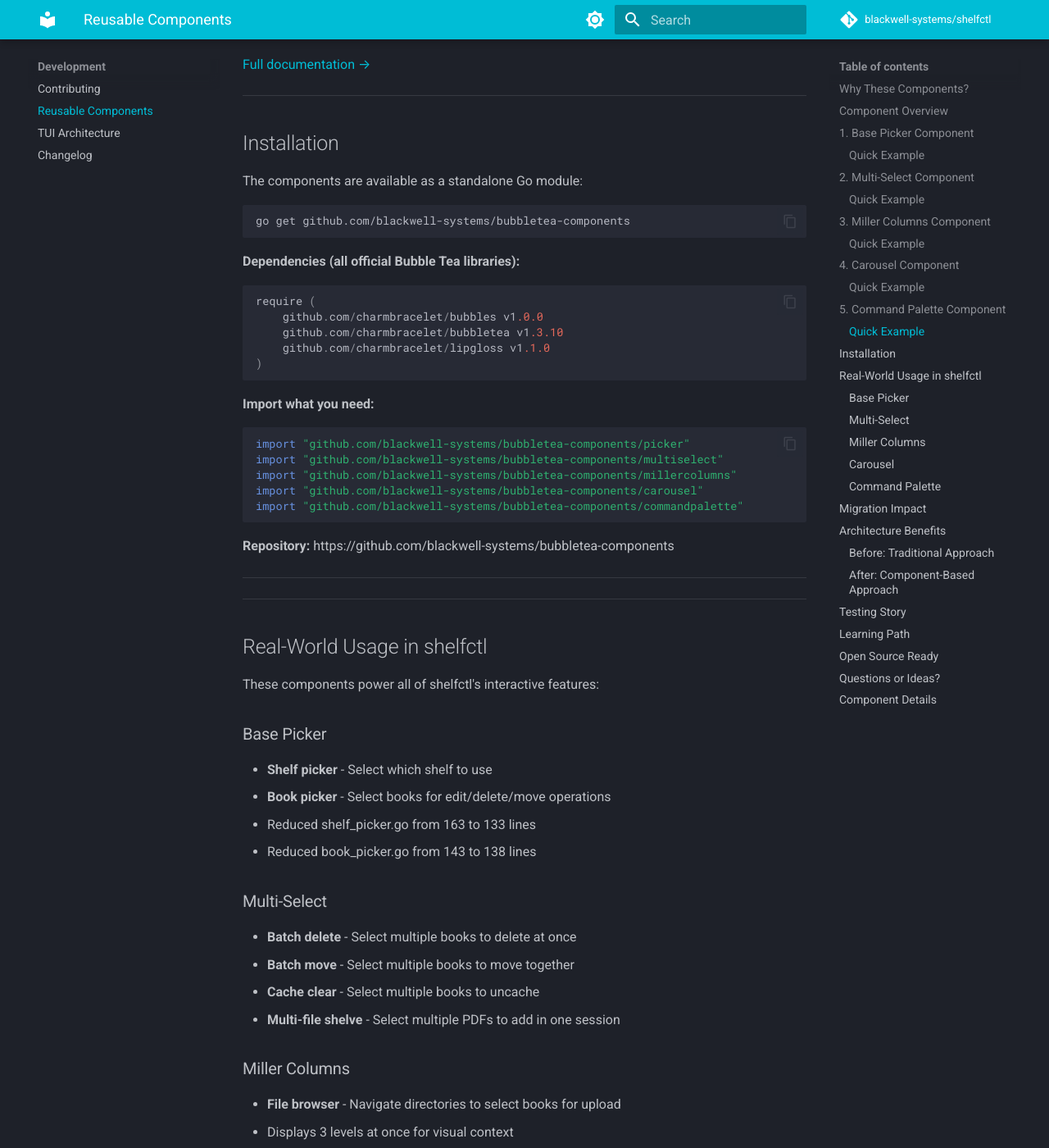
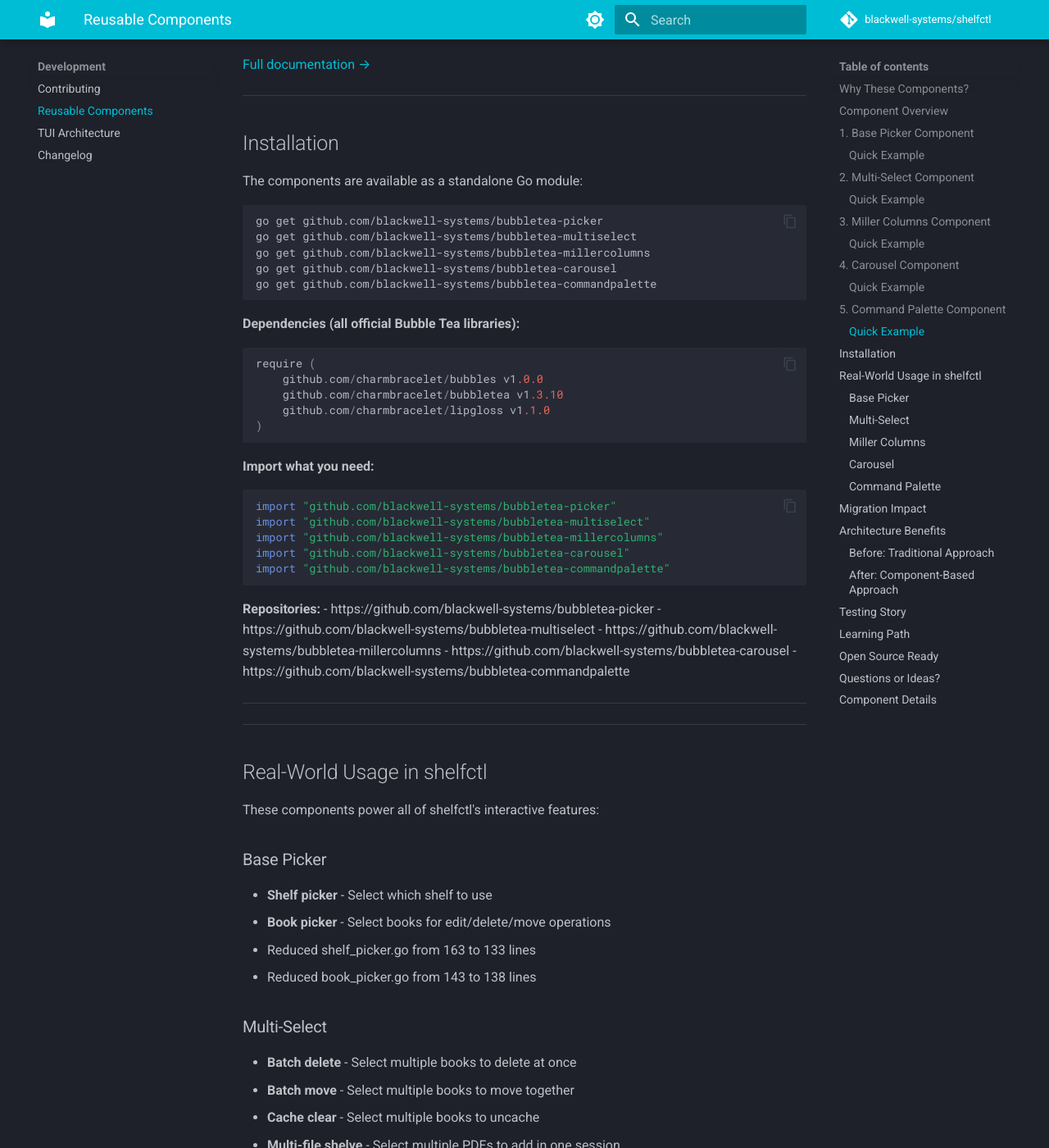
Before and after one commit to blackwell-systems/shelfctl, an MkDocs documentation site: the page built from docs/development/components.md, in a window 1280 px wide and 1400 px high, scrolled down 6573 px. Shown: the whole window at 82% size. Built offline with MkDocs 1.6.1 and Material for MkDocs 9.7.7, drawn with Linux system fonts in a browser that asks for light colours; comment, search, counter and statistics services are not loaded; some of the changed text lies outside the part shown.

Commit message:
Migrate from bubbletea-components monorepo to separate repos
Replace single bubbletea-components dependency with five individual
repos: bubbletea-picker, bubbletea-multiselect, bubbletea-millercolumns,
bubbletea-carousel, bubbletea-commandpalette. Update all Go imports,
go.mod replace directives, CI workflows, and documentation.

````diff
--- a/docs/development/components.md
+++ b/docs/development/components.md
@@ -31,7 +31,7 @@ Building complex TUIs with Bubble Tea involves repetitive boilerplate for common
 
 ## 1. Base Picker Component
 
-**Package:** `github.com/blackwell-systems/bubbletea-components/picker`
+**Package:** `github.com/blackwell-systems/bubbletea-picker`
 
 Eliminates boilerplate for picker components by handling:
 - Standard key bindings (quit, select, custom keys)
@@ -44,7 +44,7 @@ Eliminates boilerplate for picker components by handling:
 
 ```go
 import (
-    "github.com/blackwell-systems/bubbletea-components/picker"
+    "github.com/blackwell-systems/bubbletea-picker"
     "github.com/charmbracelet/bubbles/list"
 )
 
@@ -91,13 +91,13 @@ func (m myPickerModel) View() string {
 **After Base Picker:** ~40 lines focused on your logic
 **Savings:** 38% less code
 
-[Full documentation →](https://github.com/blackwell-systems/bubbletea-components/tree/main/picker)
+[Full documentation →](https://github.com/blackwell-systems/bubbletea-picker)
 
 ---
 
 ## 2. Multi-Select Component
 
-**Package:** `github.com/blackwell-systems/bubbletea-components/multiselect`
+**Package:** `github.com/blackwell-systems/bubbletea-multiselect`
 
 Generic multi-selection wrapper that works with any `list.Item`:
 - Checkbox UI with customizable appearance
@@ -109,7 +109,7 @@ Generic multi-selection wrapper that works with any `list.Item`:
 
 ```go
 import (
-    "github.com/blackwell-systems/bubbletea-components/multiselect"
+    "github.com/blackwell-systems/bubbletea-multiselect"
     "github.com/charmbracelet/bubbles/list"
 )
 
@@ -155,13 +155,13 @@ selectedKeys := ms.SelectedKeys()
 - Tag management
 - Any list where users need to select multiple items
 
-[Full documentation →](https://github.com/blackwell-systems/bubbletea-components/tree/main/multiselect)
+[Full documentation →](https://github.com/blackwell-systems/bubbletea-multiselect)
 
 ---
 
 ## 3. Miller Columns Component
 
-**Package:** `github.com/blackwell-systems/bubbletea-components/millercolumns`
+**Package:** `github.com/blackwell-systems/bubbletea-millercolumns`
 
 Hierarchical navigation layout inspired by macOS Finder:
 - Multiple directory levels displayed side-by-side
@@ -174,7 +174,7 @@ Hierarchical navigation layout inspired by macOS Finder:
 
 ```go
 import (
-    "github.com/blackwell-systems/bubbletea-components/millercolumns"
+    "github.com/blackwell-systems/bubbletea-millercolumns"
     "github.com/charmbracelet/bubbles/list"
     "github.com/charmbracelet/lipgloss"
 )
@@ -231,13 +231,13 @@ mc := millercolumns.New(millercolumns.Config{
 - Configuration editors with nested sections
 - Any hierarchical data exploration
 
-[Full documentation →](https://github.com/blackwell-systems/bubbletea-components/tree/main/millercolumns)
+[Full documentation →](https://github.com/blackwell-systems/bubbletea-millercolumns)
 
 ---
 
 ## 4. Carousel Component
 
-**Package:** `github.com/blackwell-systems/bubbletea-components/carousel`
+**Package:** `github.com/blackwell-systems/bubbletea-carousel`
 
 Peeking single-row card layout where the active card is centered at full width and adjacent cards peek in from both sides:
 - Ghost cards at edges for visual continuity
@@ -249,7 +249,7 @@ Peeking single-row card layout where the active card is centered at full width a
 ### Quick Example
 
 ```go
-import "github.com/blackwell-systems/bubbletea-components/carousel"
+import "github.com/blackwell-systems/bubbletea-carousel"
 
 type myDelegate struct{}
 
@@ -274,13 +274,13 @@ c.SetSize(width, height)
 - Batch review interfaces
 - Any horizontal card-based navigation
 
-[Full documentation →](https://github.com/blackwell-systems/bubbletea-components/tree/main/carousel)
+[Full documentation →](https://github.com/blackwell-systems/bubbletea-carousel)
 
 ---
 
 ## 5. Command Palette Component
 
-**Package:** `github.com/blackwell-systems/bubbletea-components/commandpalette`
+**Package:** `github.com/blackwell-systems/bubbletea-commandpalette`
 
 Fuzzy-search overlay for executing actions — VS Code `Ctrl+P` style:
 - Type to filter actions by label and keywords
@@ -291,7 +291,7 @@ Fuzzy-search overlay for executing actions — VS Code `Ctrl+P` style:
 ### Quick Example
 
 ```go
-import "github.com/blackwell-systems/bubbletea-components/commandpalette"
+import "github.com/blackwell-systems/bubbletea-commandpalette"
 
 palette := commandpalette.New(commandpalette.Config{
     Actions: []commandpalette.Action{
@@ -329,7 +329,7 @@ case commandpalette.ActionSelectedMsg:
 - Quick access to deeply nested features
 - Any TUI with discoverable commands
 
-[Full documentation →](https://github.com/blackwell-systems/bubbletea-components/tree/main/commandpalette)
+[Full documentation →](https://github.com/blackwell-systems/bubbletea-commandpalette)
 
 ---
 
@@ -338,7 +338,11 @@ case commandpalette.ActionSelectedMsg:
 The components are available as a standalone Go module:
 
 ```bash
-go get github.com/blackwell-systems/bubbletea-components
+go get github.com/blackwell-systems/bubbletea-picker
+go get github.com/blackwell-systems/bubbletea-multiselect
+go get github.com/blackwell-systems/bubbletea-millercolumns
+go get github.com/blackwell-systems/bubbletea-carousel
+go get github.com/blackwell-systems/bubbletea-commandpalette
 ```
 
 **Dependencies (all official Bubble Tea libraries):**
@@ -352,14 +356,19 @@ require (
 
 **Import what you need:**
 ```go
-import "github.com/blackwell-systems/bubbletea-components/picker"
-import "github.com/blackwell-systems/bubbletea-components/multiselect"
-import "github.com/blackwell-systems/bubbletea-components/millercolumns"
-import "github.com/blackwell-systems/bubbletea-components/carousel"
-import "github.com/blackwell-systems/bubbletea-components/commandpalette"
+import "github.com/blackwell-systems/bubbletea-picker"
+import "github.com/blackwell-systems/bubbletea-multiselect"
+import "github.com/blackwell-systems/bubbletea-millercolumns"
+import "github.com/blackwell-systems/bubbletea-carousel"
+import "github.com/blackwell-systems/bubbletea-commandpalette"
 ```
 
-**Repository:** https://github.com/blackwell-systems/bubbletea-components
+**Repositories:**
+- https://github.com/blackwell-systems/bubbletea-picker
+- https://github.com/blackwell-systems/bubbletea-multiselect
+- https://github.com/blackwell-systems/bubbletea-millercolumns
+- https://github.com/blackwell-systems/bubbletea-carousel
+- https://github.com/blackwell-systems/bubbletea-commandpalette
 
 ---
 
@@ -498,7 +507,7 @@ func TestBasePicker(t *testing.T) {
 
 **New to these components?** Start here:
 
-1. **Visit the [bubbletea-components repository](https://github.com/blackwell-systems/bubbletea-components)** - Browse all components
+1. **Browse the individual component repositories** — [picker](https://github.com/blackwell-systems/bubbletea-picker), [multiselect](https://github.com/blackwell-systems/bubbletea-multiselect), [millercolumns](https://github.com/blackwell-systems/bubbletea-millercolumns), [carousel](https://github.com/blackwell-systems/bubbletea-carousel), [commandpalette](https://github.com/blackwell-systems/bubbletea-commandpalette)
 2. **Try Base Picker first** - Simplest component, immediate value
 3. **Add Multi-Select** - Once you have a picker, add checkbox selection
 4. **Use Miller Columns** - For hierarchical navigation needs
@@ -511,9 +520,7 @@ func TestBasePicker(t *testing.T) {
 
 ## Open Source Ready
 
-These components have been extracted to a standalone repository and are available as a Go module:
-
-**Repository:** https://github.com/blackwell-systems/bubbletea-components
+These components have been extracted to standalone repositories and are available as Go modules:
 
 **Status:**
 - Published as standalone Go module
@@ -533,10 +540,10 @@ https://github.com/blackwell-systems/shelfctl/issues
 
 ## Component Details
 
-For detailed API documentation, examples, and usage patterns, see the component repository:
+For detailed API documentation, examples, and usage patterns, see the individual component repositories:
 
-- **[Base Picker](https://github.com/blackwell-systems/bubbletea-components/tree/main/picker)** - Complete API reference and migration guide
-- **[Multi-Select](https://github.com/blackwell-systems/bubbletea-components/tree/main/multiselect)** - Interface requirements and state management
-- **[Miller Columns](https://github.com/blackwell-systems/bubbletea-components/tree/main/millercolumns)** - Column navigation and file browser examples
-- **[Carousel](https://github.com/blackwell-systems/bubbletea-components/tree/main/carousel)** - Card layout and delegate interface
-- **[Command Palette](https://github.com/blackwell-systems/bubbletea-components/tree/main/commandpalette)** - Fuzzy-search overlay and action configuration
+- **[Base Picker](https://github.com/blackwell-systems/bubbletea-picker)** - Complete API reference and migration guide
+- **[Multi-Select](https://github.com/blackwell-systems/bubbletea-multiselect)** - Interface requirements and state management
+- **[Miller Columns](https://github.com/blackwell-systems/bubbletea-millercolumns)** - Column navigation and file browser examples
+- **[Carousel](https://github.com/blackwell-systems/bubbletea-carousel)** - Card layout and delegate interface
+- **[Command Palette](https://github.com/blackwell-systems/bubbletea-commandpalette)** - Fuzzy-search overlay and action configuration
````
Also changed, not shown: README.md (+1 -1 lines), docs/development/changelog.md (+2 -2 lines), docs/development/tui-architecture.md (+1 -1 lines), internal/tui/ARCHITECTURE.md (+7 -5 lines), 12 other files.
